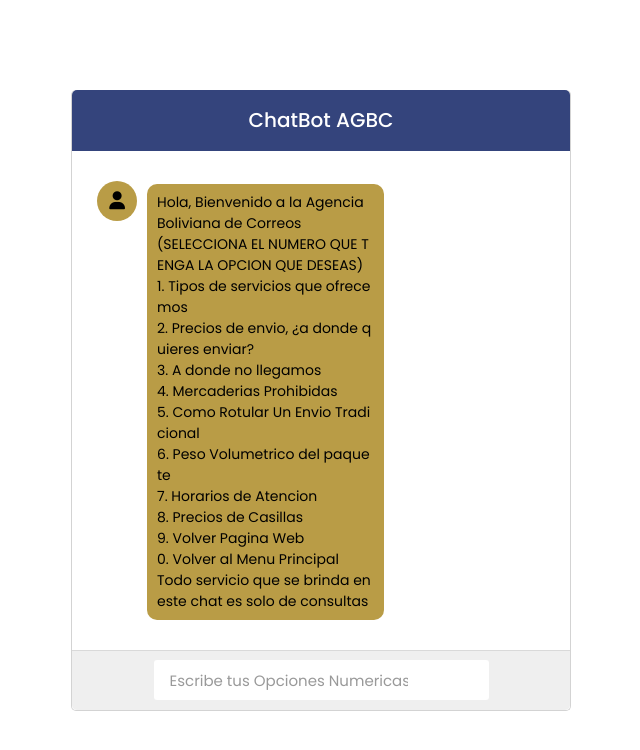
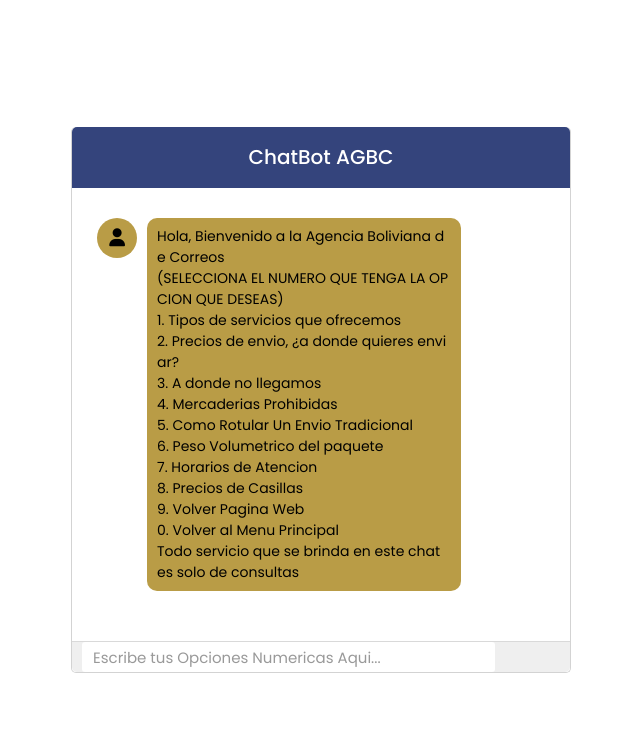
Before and after one commit to MarialeQuintanilla/Hermes, a PHP site: page / in a window 1280 px wide. Shown: the top 750 px of the page, without its empty margins (319-959 px from the left). Run offline with PHP 8.4, Linux system fonts and the light colour scheme; some libraries are stand-ins or nearby versions.

Commit message:
cambio final
13/6/2023 12:46

```diff
--- a/style.css
+++ b/style.css
@@ -1,47 +1,35 @@
 @import url('https://fonts.googleapis.com/css2?family=Poppins:wght@200;300;400;500;600;700&display=swap');
-*{
+* {
   margin: 0;
   padding: 0;
   box-sizing: border-box;
   font-family: 'Poppins', sans-serif;
 }
-html,body{
+
+html, body {
   display: grid;
   height: 100%;
   place-items: center;
 }
 
-::selection{
+::selection {
   color: #fff;
   background: #34447C;
 }
 
-::-webkit-scrollbar{
-    width: 3px;
-    border-radius: 25px;
-}
-::-webkit-scrollbar-track{
-    background: #f1f1f1;
-}
-::-webkit-scrollbar-thumb{
-    background: #ddd;
-}
-::-webkit-scrollbar-thumb:hover{
-    background: #ccc;
-}
-
-.wrapper{
-    width: 500px;
+.wrapper {
+  width: 90vw;
+  max-width: 500px;
   background: #fff;
   border-radius: 5px;
   border: 1px solid lightgrey;
-    border-top: 0px;
+  border-top: 0;
   display: flex;
   flex-direction: column;
 }
-.wrapper .title{
+
+.wrapper .title {
   background: #34447C;
-    /* image: url('img/agbc4.png') center/cover no-repeat #34447C; */
   color: #fff;
   font-size: 20px;
   font-weight: 500;
@@ -50,87 +38,94 @@
   border-bottom: 1px solid #34447C;
   border-radius: 5px 5px 0 0;
 }
-.wrapper .form{
+
+.wrapper .form {
   flex: 1;
   padding: 30px 25px;
   overflow-y: auto;
 }
-.wrapper .form .inbox{
-    width: 100%;
+
+.wrapper .form .bot-inbox,
+.wrapper .form .user-inbox {
   display: flex;
-    align-items: baseline;
-}
-.wrapper .form .user-inbox{
-    justify-content: flex-end;
-        margin-top: 20px;
+  align-items: flex-start;
+  margin-bottom: 20px;
 }
 
-.wrapper .form .inbox .icon{
+.wrapper .form .icon {
   height: 40px;
   width: 40px;
-    color: #000000;
+  color: #000;
   text-align: center;
   line-height: 40px;
   border-radius: 50%;
   font-size: 18px;
   background: #B99C46;
 }
-.wrapper .form .inbox .msg-header{
-    max-width: 53%;
+
+.wrapper .form .msg-header {
+  max-width: 70%;
   margin-left: 10px;
 }
-.form .inbox .msg-header p{
-    color: #000000;
+
+.form .msg-header p {
+  color: #000;
   background: #B99C46;
   border-radius: 10px;
   padding: 8px 10px;
   font-size: 14px;
   word-break: break-all;
 }
-.form .user-inbox .msg-header p{
+
+.form .user-inbox .msg-header p {
   color: #fff;
   background: #34447C;
 }
-.wrapper .typing-field{
+
+.wrapper .typing-field {
   display: flex;
-    height: 60px;
   width: 100%;
   align-items: center;
-    justify-content: space-evenly;
+  justify-content: space-between;
   background: #efefef;
   border-top: 1px solid #d9d9d9;
   border-radius: 0 0 5px 5px;
+  padding: 0 10px;
+  box-sizing: border-box;
 }
-.wrapper .typing-field .input-data{
-    height: 40px;
-    width: 335px;
-    position: relative;
+
+.wrapper .typing-field .input-data {
+  flex: 1;
+  display: flex;
+  align-items: center;
 }
-.wrapper .typing-field .input-data input{
-    height: 100%;
-    width: 100%;
+
+.wrapper .typing-field .input-data input {
+  height: 30px;
+  flex: 1;
   outline: none;
   border: 1px solid transparent;
-    padding: 0 80px 0 15px;
+  padding: 0 10px;
   border-radius: 3px;
   font-size: 15px;
   background: #fff;
   transition: all 0.3s ease;
 }
-.typing-field .input-data input:focus{
-    border-color: rgba(0,123,255,0.8);
+
+.typing-field .input-data input:focus {
+  border-color: rgba(0, 123, 255, 0.8);
 }
-.input-data input::placeholder{
-    color: #999999;
+
+.input-data input::placeholder {
+  color: #999;
   transition: all 0.3s ease;
 }
-.input-data input:focus::placeholder{
+
+.input-data input:focus::placeholder {
   color: #bfbfbf;
 }
-.wrapper .typing-field .input-data button{
-    position: absolute;
-    right: 5px;
-    top: 50%;
+
+.wrapper .typing-field .input-data button {
   height: 30px;
   width: 65px;
   color: #fff;
@@ -142,13 +137,14 @@
   border-radius: 3px;
   background: #34447C;
   border: 1px solid #B99C46;
-    transform: translateY(-50%);
   transition: all 0.3s ease;
 }
-.wrapper .typing-field .input-data input:valid ~ button{
+
+.wrapper .typing-field .input-data input:valid ~ button {
   opacity: 1;
   pointer-events: auto;
 }
-.typing-field .input-data button:hover{
+
+.typing-field .input-data button:hover {
   background: #34447C;
 }
```
Lines whose indentation alone changed are shown as unchanged.
